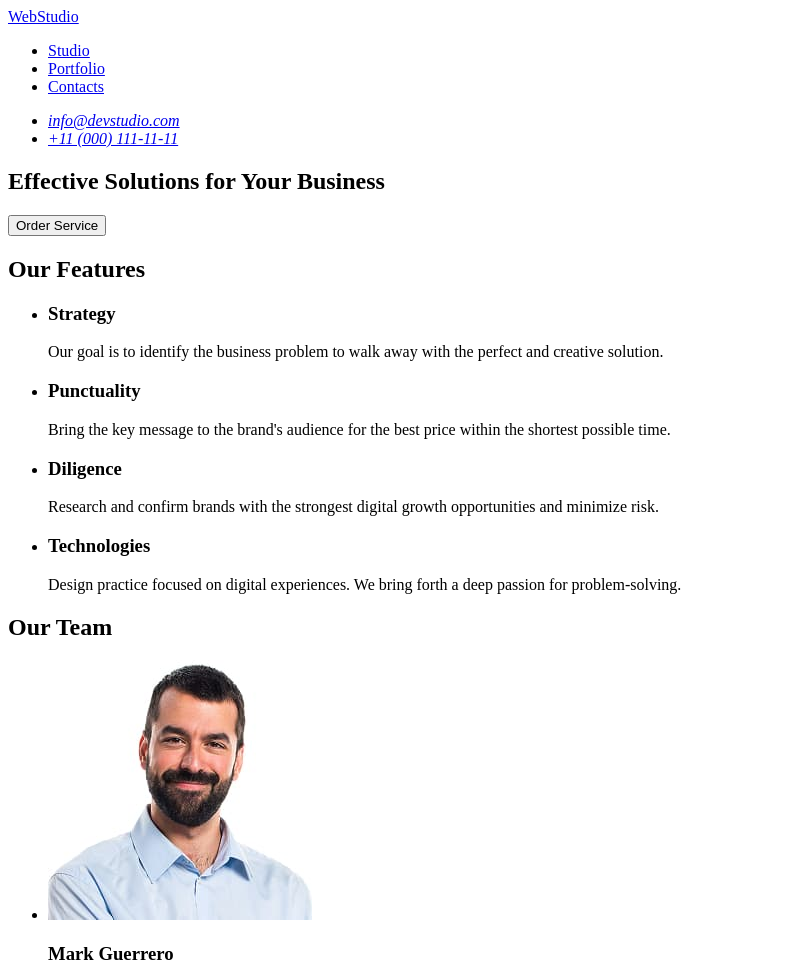
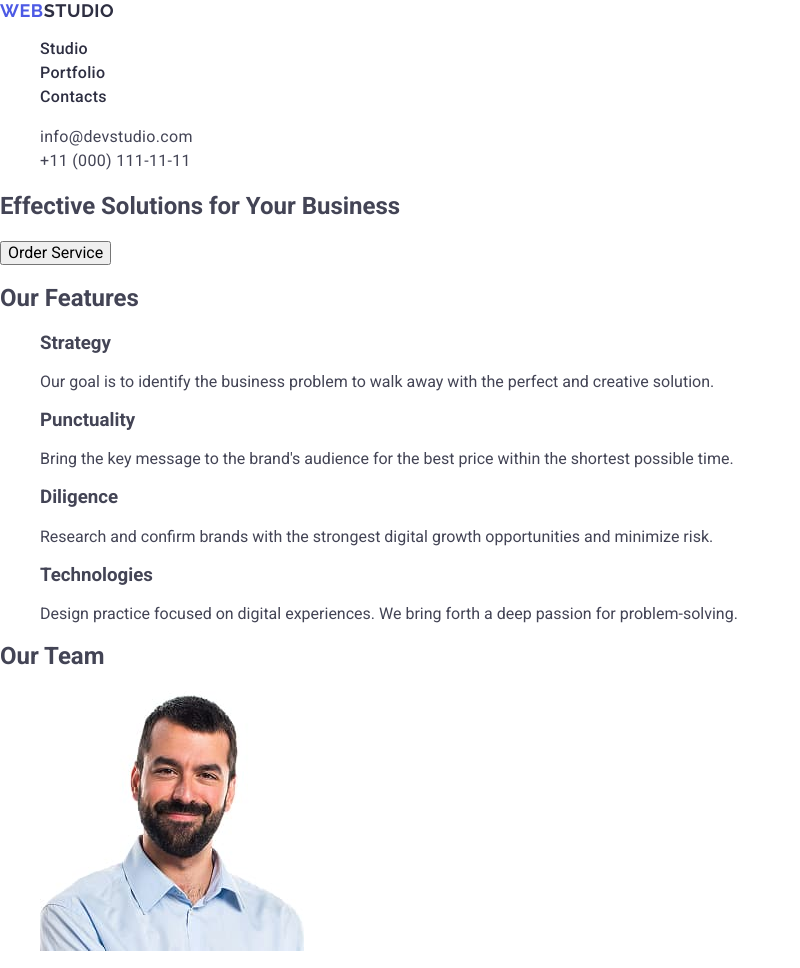
Before and after one commit to Tetiana-Tatsii/goit-markup-hw-02, a plain HTML site: page index.html in a window 1280 px wide. Shown: the top 968 px of the page, without its empty margins (0-800 px from the left). Drawn offline with nearby package versions, Linux system fonts and the light colour scheme.

Commit message:
add styles header and footer

```diff
--- /dev/null
+++ b/css/styles.css
@@ -0,0 +1,63 @@
+body{
+    font-family: "Roboto", sans-serif;
+    color: #434455;
+    background-color: #FFFFFF;
+}
+
+ul, ol {
+    list-style-type: none;
+}
+
+a{
+    text-decoration: none;
+}
+.logo{
+    font-family: "Raleway", sans-serif;
+    font-weight: 700;
+    font-size: 18px;
+
+    /* line-height: 21px; */
+    line-height: 1.17;
+    letter-spacing: 0.03em;
+    text-transform: uppercase;
+    color: #4d5ae5;
+}
+.header-logo .logo-part {
+color: #2e2f42;
+}
+
+.footer-logo .logo-part {
+    color: #f4f4fd;
+}
+.nav-link {
+    font-weight: 500;
+    font-size: 16px;
+
+    /* line-height: 24px; */
+    line-height: 1.5;
+    letter-spacing: 0.02em;
+    color: #2e2f42;
+}
+
+.contacts{
+font-style: normal;
+}
+
+.contacts-link{
+    font-size: 16px;
+
+    /* line-height: 24px; */
+    line-height: 1.5;
+    letter-spacing: 0.02em;
+    color: #434455;
+}
+.nav-link:hover,
+.nav-link:focus,
+.contacts-link:hover,
+.contacts-link:focus {
+    color: #404bbf;
+}
+
+.page-footer{
+    background-color: #2e2f42;
+}
--- a/index.html
+++ b/index.html
@@ -4,27 +4,57 @@
     <meta charset="UTF-8" />
     <meta name="viewport" content="width=device-width, initial-scale=1.0" />
     <title>Web Studio</title>
+
+    <link
+      rel="stylesheet"
+      href="https://cdnjs.cloudflare.com/ajax/libs/modern-normalize/3.0.1/modern-normalize.min.css"
+      integrity="sha512-q6WgHqiHlKyOqslT/lgBgodhd03Wp4BEqKeW6nNtlOY4quzyG3VoQKFrieaCeSnuVseNKRGpGeDU3qPmabCANg=="
+      crossorigin="anonymous"
+      referrerpolicy="no-referrer"
+    />
+
+    <link rel="preconnect" href="https://fonts.googleapis.com" />
+    <link rel="preconnect" href="https://fonts.gstatic.com" crossorigin />
+    <link
+      href="https://fonts.googleapis.com/css2?family=Raleway:wght@700&family=Roboto:wght@100..900&display=swap"
+      rel="stylesheet"
+    />
+
+    <link rel="stylesheet" href="./css/styles.css" />
   </head>
   <body>
     <!-- Header section -->
-    <header>
-      <nav>
-        <a href="./index.html" class="logo">WebStudio</a>
+    <header class="page-header">
+      <nav class="header-nav">
         <!-- логотип -->
-        <ul>
-          <li><a href="#studio">Studio</a></li>
-          <li><a href="#portfolio">Portfolio</a></li>
-          <li><a href="#contacts">Contacts</a></li>
+        <a class="logo header-logo" href="./index.html"
+          >Web<span class="logo-part">Studio</span></a
+        >
+
+        <ul class="nav-list">
+          <li class="nav-item">
+            <a class="nav-link" href="./index.html">Studio</a>
+          </li>
+          <li class="nav-item">
+            <a class="nav-link" href="">Portfolio</a>
+          </li>
+          <li class="nav-item">
+            <a class="nav-link" href="">Contacts</a>
+          </li>
         </ul>
       </nav>
 
-      <address>
-        <ul>
-          <li>
-            <a href="mailto:info@devstudio.com">info@devstudio.com</a>
+      <address class="contacts">
+        <ul class="contacts-list">
+          <li class="contacts-item">
+            <a class="contacts-link" href="mailto:info@devstudio.com"
+              >info@devstudio.com</a
+            >
           </li>
-          <li>
-            <a href="tel:+110001111111">+11 (000) 111-11-11</a>
+          <li class="contacts-item">
+            <a class="contacts-link" href="tel:+110001111111"
+              >+11 (000) 111-11-11</a
+            >
           </li>
         </ul>
       </address>
@@ -120,8 +150,10 @@
       </section>
     </main>
     <!-- Footer -->
-    <footer>
-      <a href="./index.html" class="logo">WebStudio</a>
+    <footer class="page-footer">
+      <a class="logo footer-logo" href="./index.html"
+        >Web<span class="logo-part">Studio</span></a
+      >
       <p>
         Increase the flow of customers and sales for your business with digital
         marketing & growth solutions.
```
